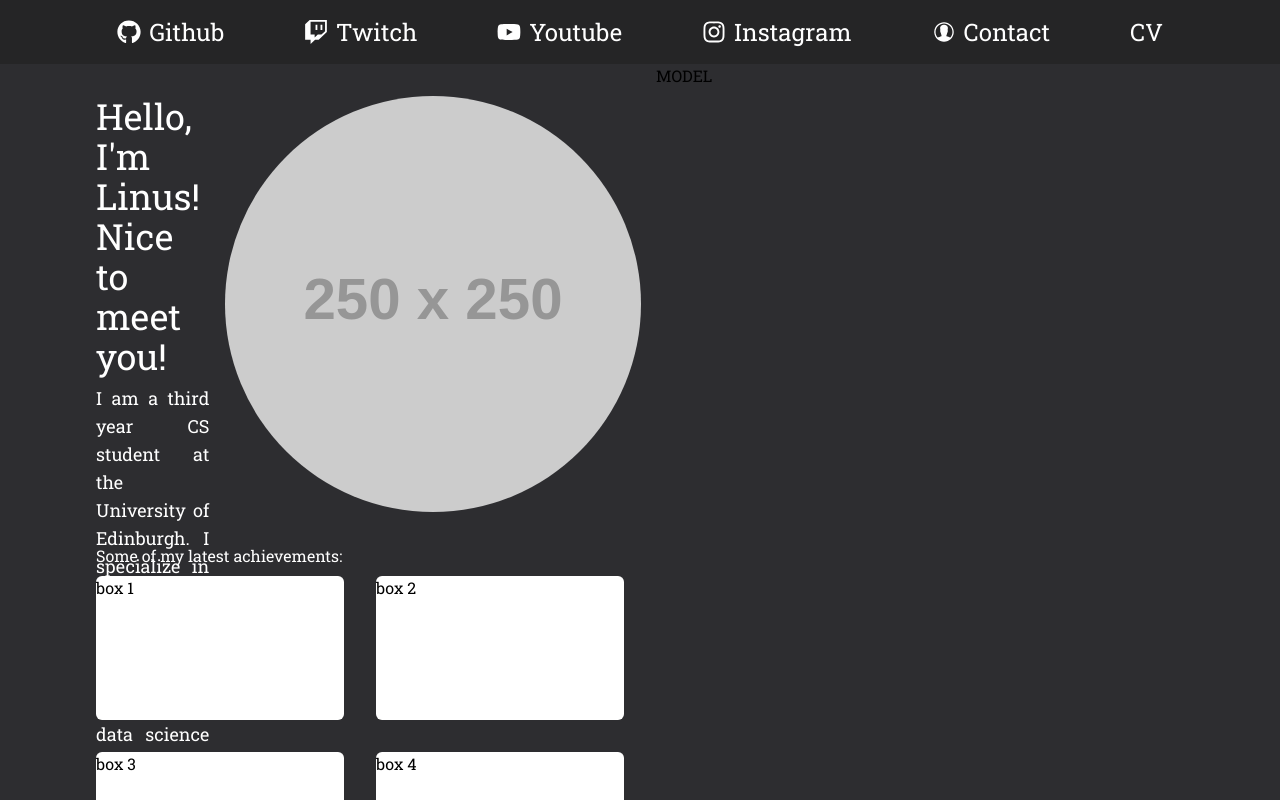
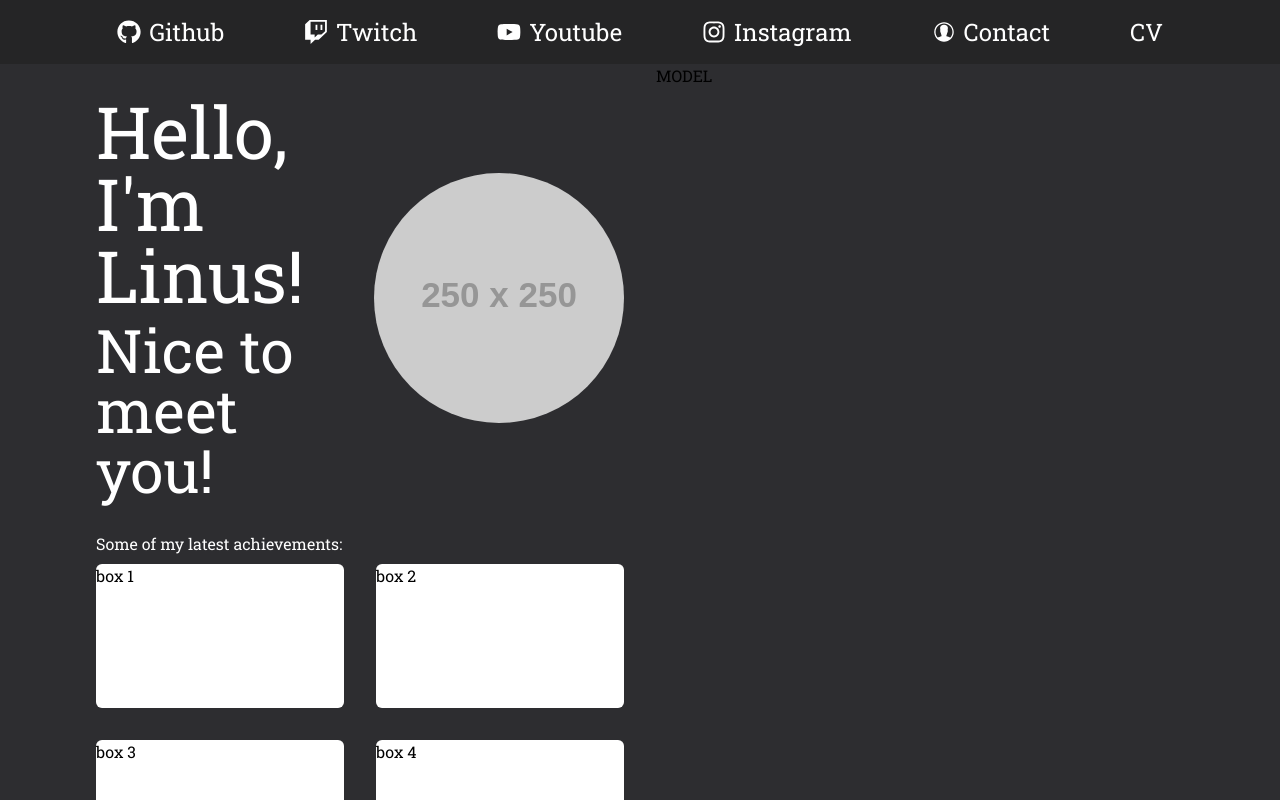
Before and after one commit to LinusTC/LinusTC-2.0, a React (Vite) app: page / in a window 1280 px wide. Shown: the top 800 px of the page. Built offline with nearby package versions, Linux system fonts and the light colour scheme.

Commit message:
less is more

```diff
--- a/src/Components/About.tsx
+++ b/src/Components/About.tsx
@@ -2,15 +2,10 @@ import React from "react";
 
 function About() {
   return (
-    <div className="py-8 text-white flex">
+    <div className="py-8 text-white flex justify-end items-center">
       <div className="space-y-2 pr-4">
-        <p className="text-4xl">Hello, I'm Linus! Nice to meet you!</p>
-        <p className="text-lg text-justify">
-          I am a third year CS student at the University of Edinburgh. I specialize in full stack development, with additional interests in data science and AI.
-        </p>
-        <p className="text-lg text-justify">
-          As a hobby, I enjoy streaming myself playing video games and editing videos. Feel free to reach out!
-        </p>
+        <p className="text-7xl">Hello, I'm Linus!</p>
+        <p className="text-6xl">Nice to meet you!</p>
       </div>
       <img
         className="rounded-full"
```
